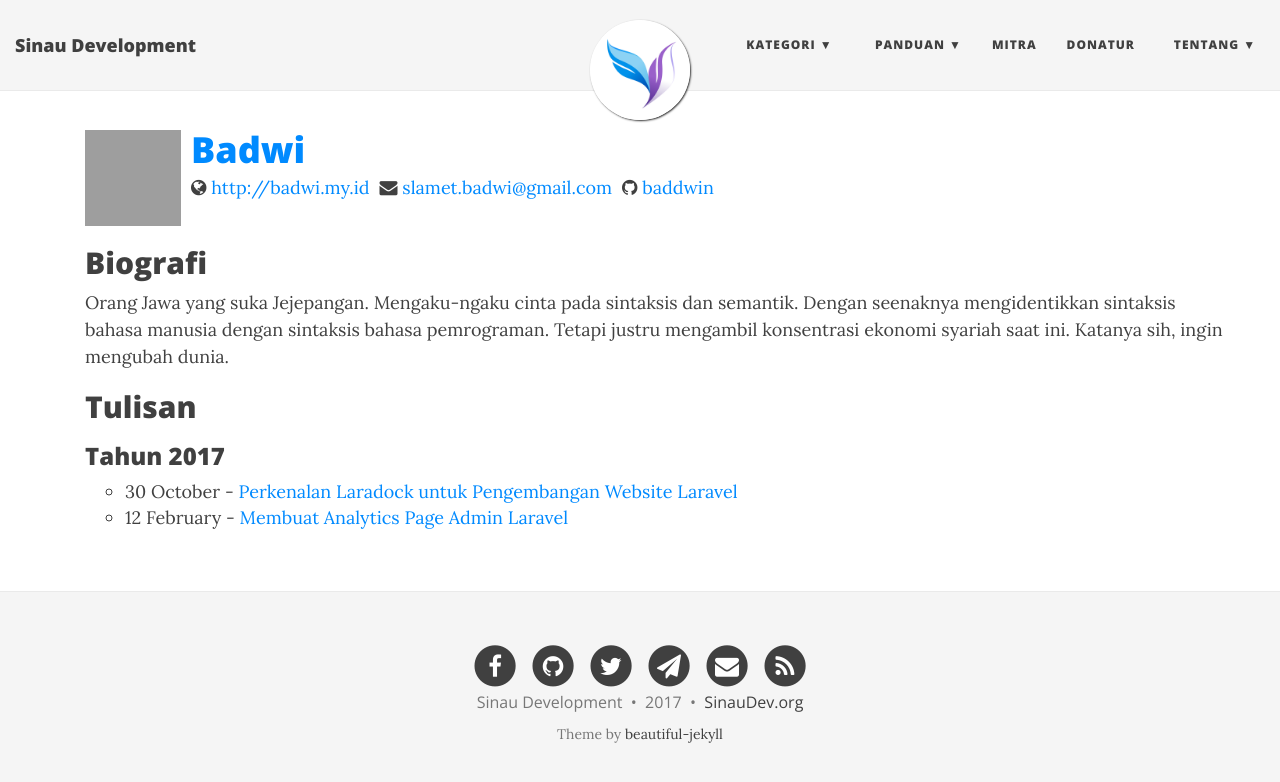
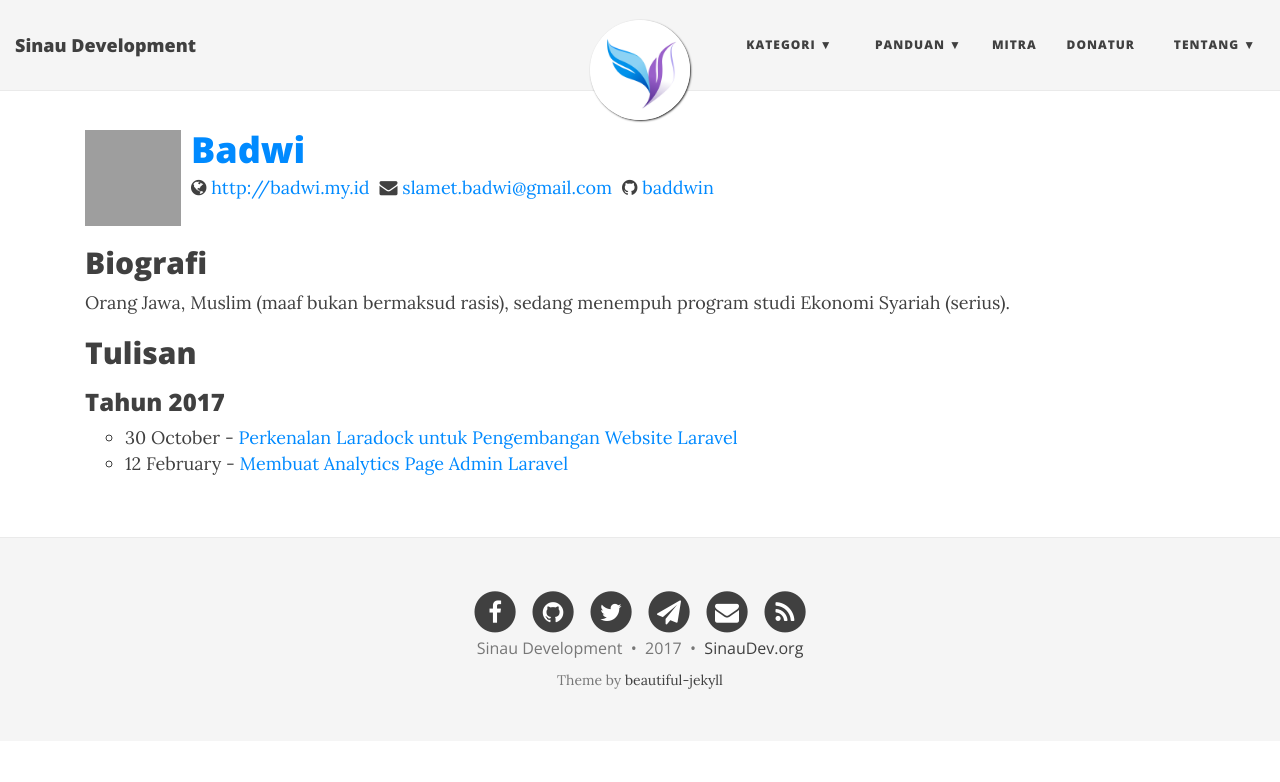
Before and after one commit to SinauDev/SinauDev.github.io, a Jekyll site: the page built from _authors/baddwin.md, in a window 1280 px wide, cut to the strip 0-782 px from the top of the page. Built offline with Jekyll 4.4.1, drawn with Linux system fonts in a browser that asks for light colours; nearby versions of some CDN libraries; grey boxes are pictures that could not be loaded.

Commit message:
Ubah profil

```diff
--- a/_authors/baddwin.md
+++ b/_authors/baddwin.md
@@ -7,4 +7,4 @@ website: http://badwi.my.id
 email: slamet.badwi@gmail.com
 ---
 
-Orang Jawa yang suka Jejepangan. Mengaku-ngaku cinta pada sintaksis dan semantik. Dengan seenaknya mengidentikkan sintaksis bahasa manusia dengan sintaksis bahasa pemrograman. Tetapi justru mengambil konsentrasi ekonomi syariah saat ini. Katanya sih, ingin mengubah dunia.
+Orang Jawa, Muslim (maaf bukan bermaksud rasis), sedang menempuh program studi Ekonomi Syariah (serius).
```
